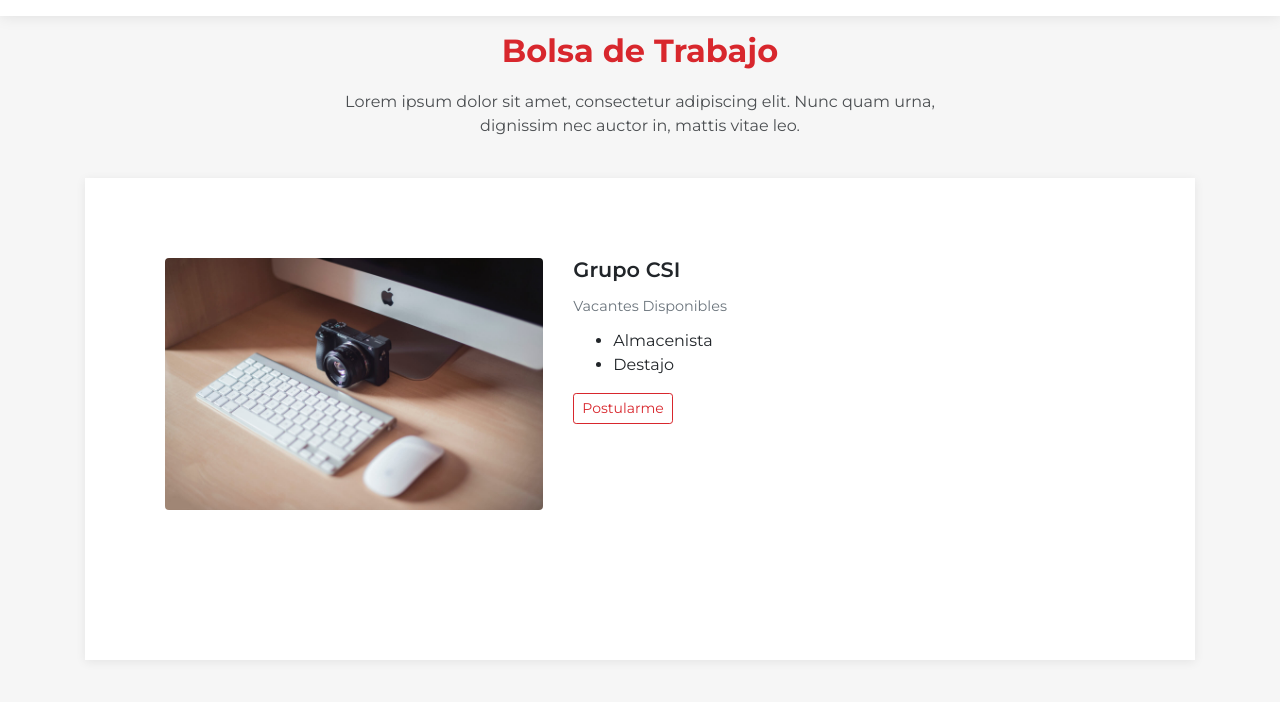
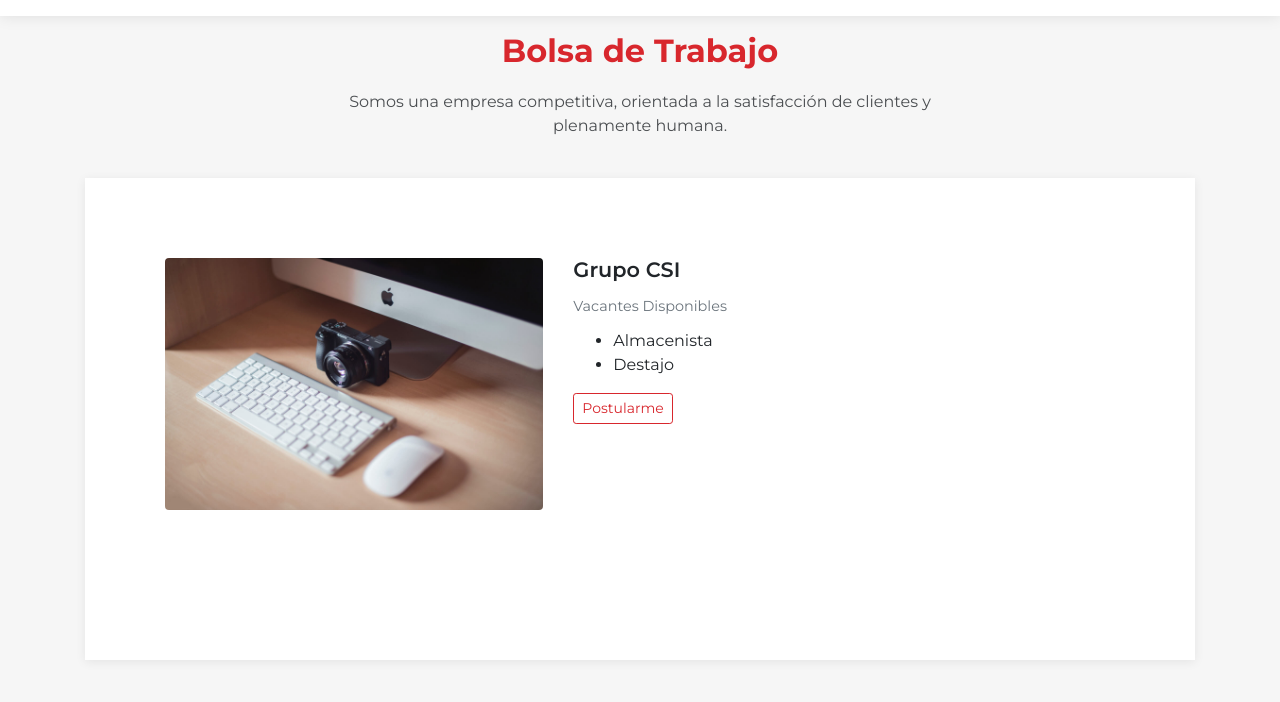
Before and after one commit to imremain/csi_web, a plain HTML site: page job-opens.html in a window 1280 px wide. Shown: the part 98-800 px from the top of the page. Drawn offline with Linux system fonts and the light colour scheme; some packages are replaced by stand-ins of ours; a script that the page names is missing; files whose address does not match are found by name.

Commit message:
Update job-opens.html

```diff
--- a/job-opens.html
+++ b/job-opens.html
@@ -40,8 +40,7 @@
             <div class="container">
                 <div class="block-heading">
                     <h2 class="text-info" style="font-weight: bold;">Bolsa de Trabajo</h2>
-                    <p>Lorem ipsum dolor sit amet, consectetur adipiscing elit. Nunc quam urna, dignissim nec auctor in,
-                        mattis vitae leo.</p>
+                    <p>Somos una empresa competitiva, orientada a la satisfacción de clientes y plenamente humana.</p>
                 </div>
                 <div class="block-content">
                     <div class="clean-blog-post">
```
